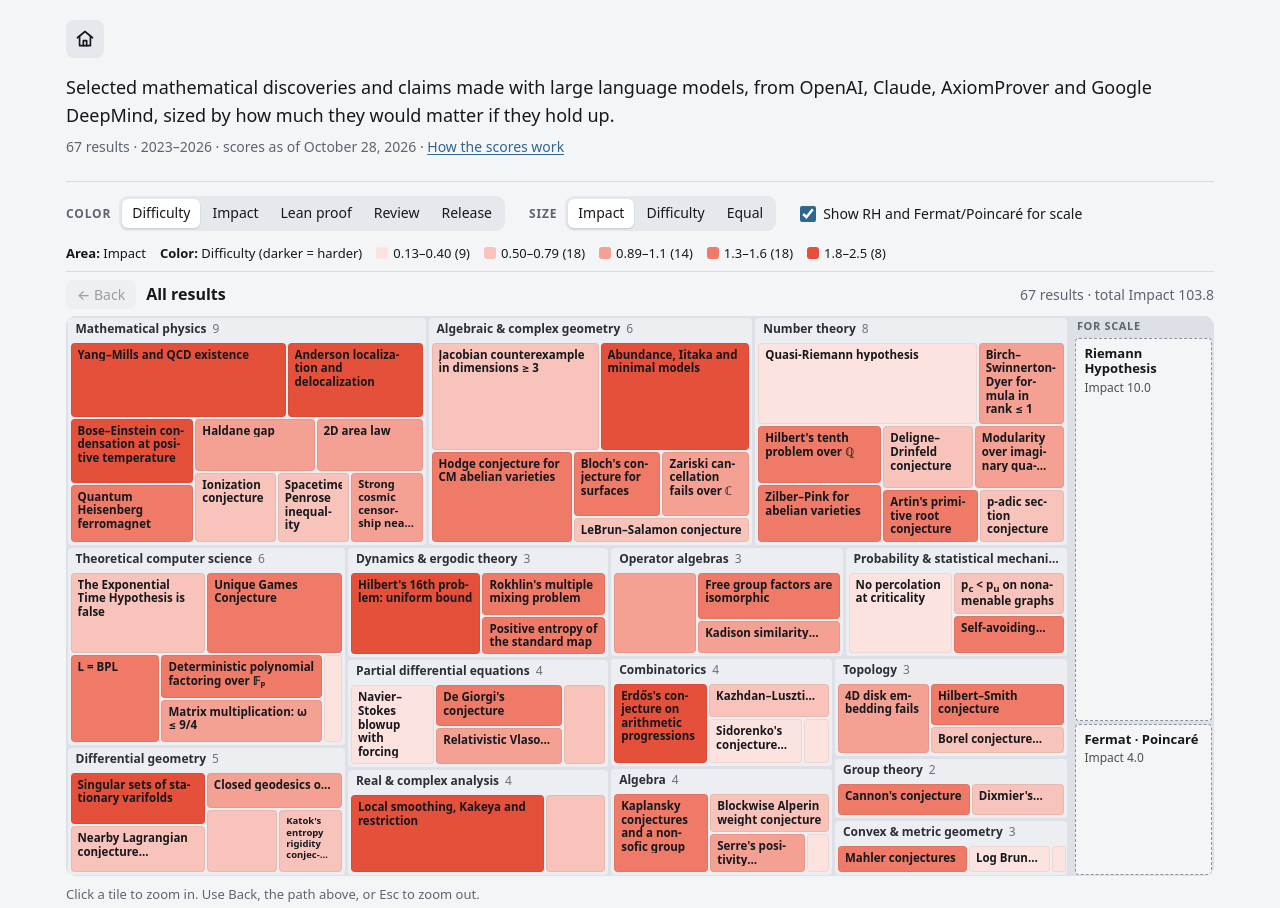
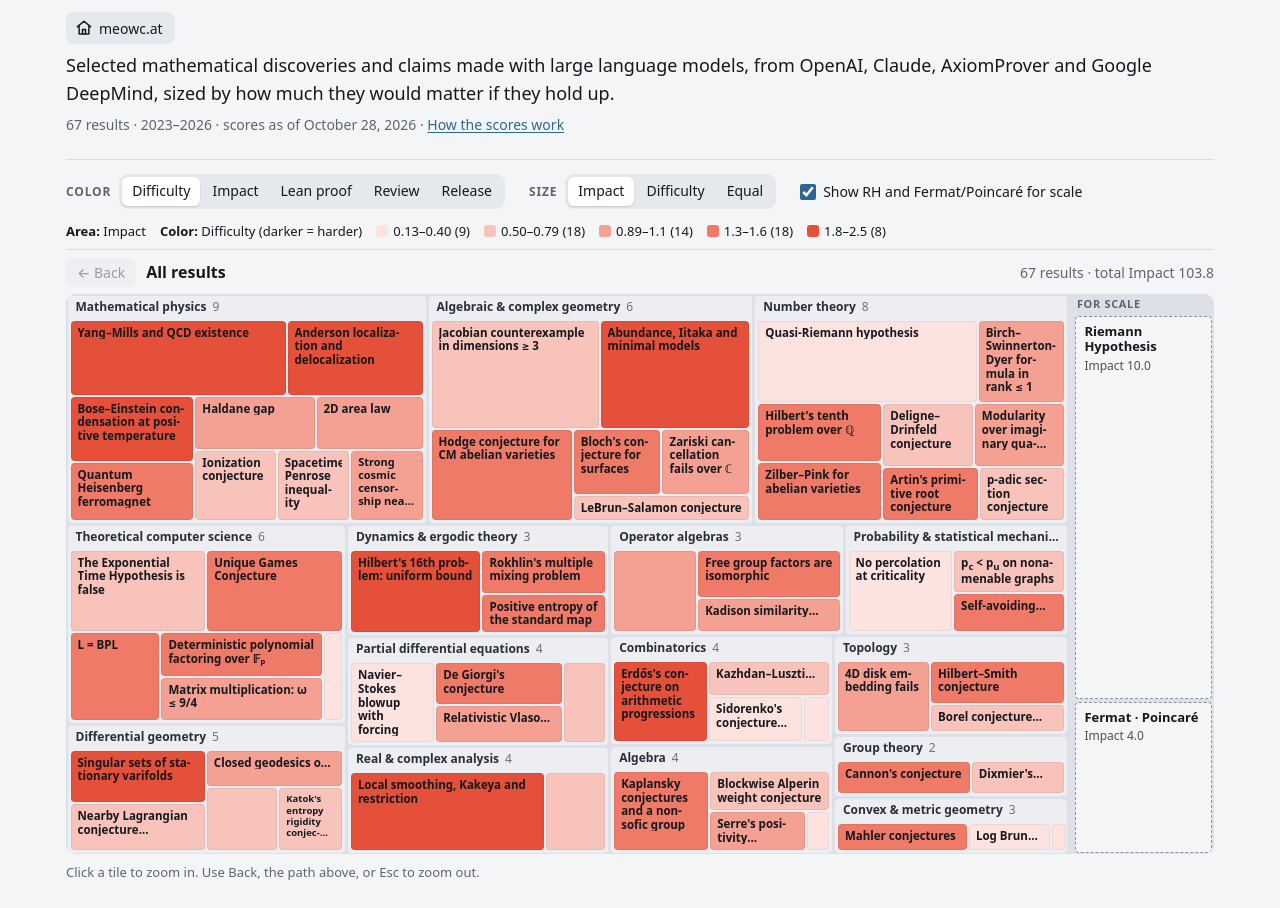
Before and after one commit to 01-1/mathrank, a plain HTML site: page index.html in a window 1280 px wide. Shown: the top 908 px of the page. Drawn offline with Linux system fonts and the light colour scheme.

Commit message:
Label the home button and tighten spacing around it
Co-Authored-By: Claude Opus 5.5 <noreply@anthropic.com>

```diff
--- a/index.html
+++ b/index.html
@@ -25,8 +25,8 @@ html{background:var(--bg)}
 body{margin:0;background:var(--bg);color:var(--fg);font:16px/1.55 var(--sans);-webkit-text-size-adjust:100%}
 .wrap{max-width:1180px;margin:0 auto;padding:0 16px}
 a{color:var(--accent);text-underline-offset:2px}
-header.site{padding:20px 0 6px}
-.home{display:flex;align-items:center;justify-content:center;width:38px;height:38px;margin:0 0 16px;border-radius:8px;background:var(--chip);color:var(--fg)}
+header.site{padding:12px 0 6px}
+.home{display:flex;align-items:center;gap:6px;width:max-content;height:32px;padding:0 12px 0 9px;margin:0 0 8px;border-radius:8px;background:var(--chip);color:var(--fg);font:500 14px var(--sans);text-decoration:none}
 .home:hover{background:var(--line)}
 .home:focus-visible{outline:3px solid var(--focus);outline-offset:1px}
 .lede{font-size:18px;margin:0 0 6px}
@@ -157,7 +157,7 @@ noscript p{background:var(--card);padding:16px;border-radius:8px}
 <body>
 <header class="site">
   <div class="wrap">
-    <a class="home" href="https://meowc.at/" aria-label="meowc.at home" title="meowc.at"><svg viewBox="0 0 24 24" width="20" height="20" aria-hidden="true" fill="none" stroke="currentColor" stroke-width="2" stroke-linecap="round" stroke-linejoin="round"><path d="M3 10.5 12 3l9 7.5"/><path d="M5.5 8.5V20h13V8.5"/><path d="M10 20v-6h4v6"/></svg></a>
+    <a class="home" href="https://meowc.at/"><svg viewBox="0 0 24 24" width="18" height="18" aria-hidden="true" fill="none" stroke="currentColor" stroke-width="2" stroke-linecap="round" stroke-linejoin="round"><path d="M3 10.5 12 3l9 7.5"/><path d="M5.5 8.5V20h13V8.5"/><path d="M10 20v-6h4v6"/></svg>meowc.at</a>
     <p class="lede">Selected mathematical discoveries and claims made with large language models, from OpenAI, Claude, AxiomProver and Google DeepMind, sized by how much they would matter if they hold up.</p>
     <p class="meta"><span id="count">67</span> results · 2023–2026 · scores as of October 28, 2026 · <a href="#how">How the scores work</a></p>
   </div>
```
